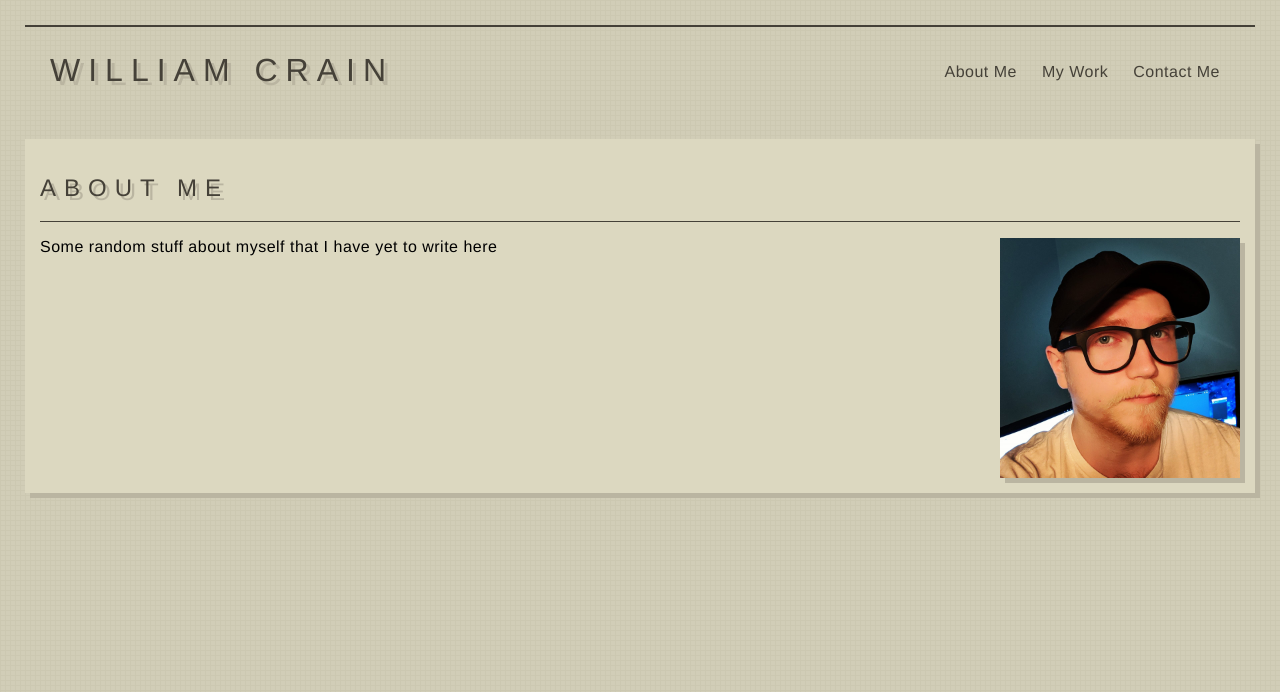
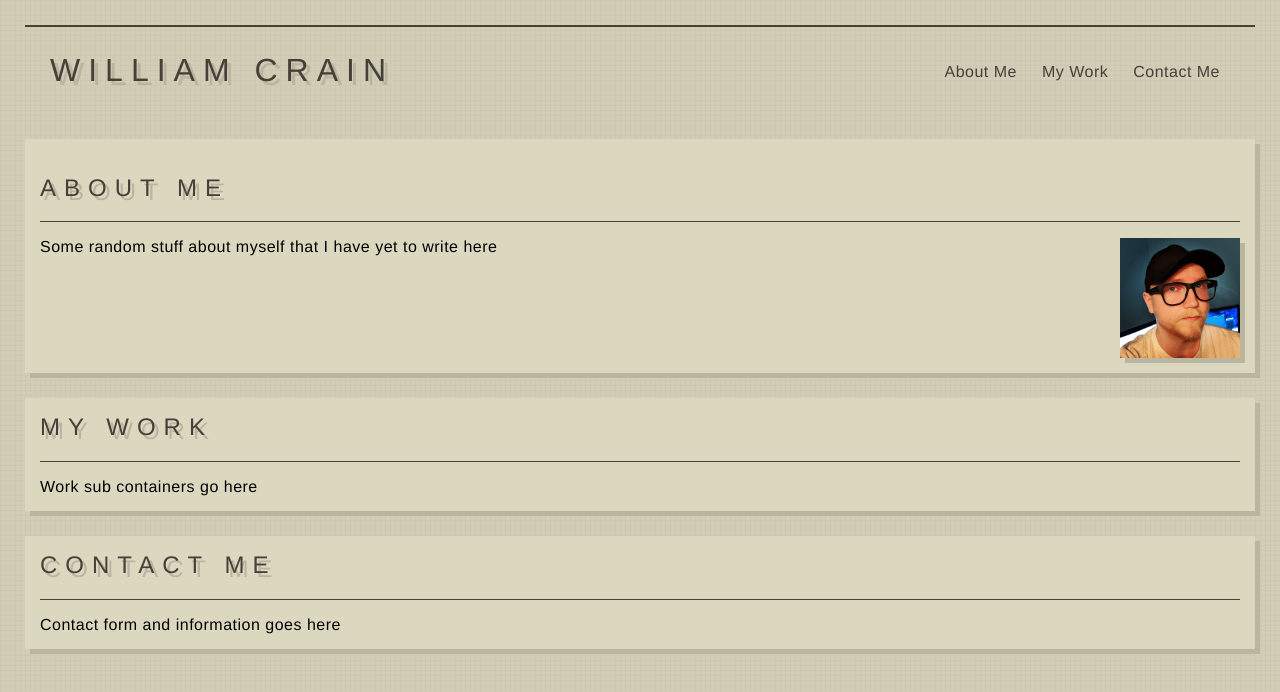
Before and after one commit to DeltaBreaker/Personal-Custom-Portfolio, a plain HTML site: page index.html in a window 1280 px wide. Drawn offline with Linux system fonts and the light colour scheme.

Commit message:
Added placeholder containers for the work and contact sections

```diff
--- a/index.html
+++ b/index.html
@@ -11,8 +11,8 @@
             <h1 class="header" id="main-header">William Crain</h1>
             <ul id="header-links">
                 <li><a href="#about-me">About Me</a></li>
-                <li><a href="#">My Work</a></li>
-                <li><a href="#">Contact Me</a></li>
+                <li><a href="#my-work">My Work</a></li>
+                <li><a href="#contact-me">Contact Me</a></li>
             </ul>
         </header>
         <about-me-container class="main-container" id="about-me">
@@ -23,5 +23,19 @@
                 Some random stuff about myself that I have yet to write here
             </p>
         </about-me-container>
+        <my-work-container class="main-container" id="my-work">
+            <h2 class="header">My Work</h2>
+            <hr/>
+            <p>
+                Work sub containers go here
+            </p>
+        </my-work-container>
+        <contact-me-container class="main-container" id="contact-me">
+            <h2 class="header">Contact Me</h2>
+            <hr/>
+            <p>
+                Contact form and information goes here
+            </p>
+        </contact-me-container>
     </body>
 </html>
--- a/res/style.css
+++ b/res/style.css
@@ -96,14 +96,14 @@ header h1 {
 
 #about-me img {
     float: right;
-    width: 20%;
-    height: 20%;
+    width: 10%;
+    height: 10%;
     margin-bottom: var(--container-margin);
     box-shadow: 5px 5px 0px var(--selected-color);
 }
 
-/* This fixes the alignment issues that were present from making the screen too small */
 @media screen and (max-width: 805px) {
+    /* This fixes the alignment issues that were present from making the screen too small */
     #main-header {
         width: calc(100% - var(--page-margin) * 2);
         text-align: center;
@@ -114,5 +114,10 @@ header h1 {
         width: 50%;
         margin: auto;
     }
+    /*-----------------------------------------------------------------------------------*/
+
+    #about-me img {
+        width: 20%;
+        height: 20%;
+    }
 }
-/*-----------------------------------------------------------------------------------*/
```
